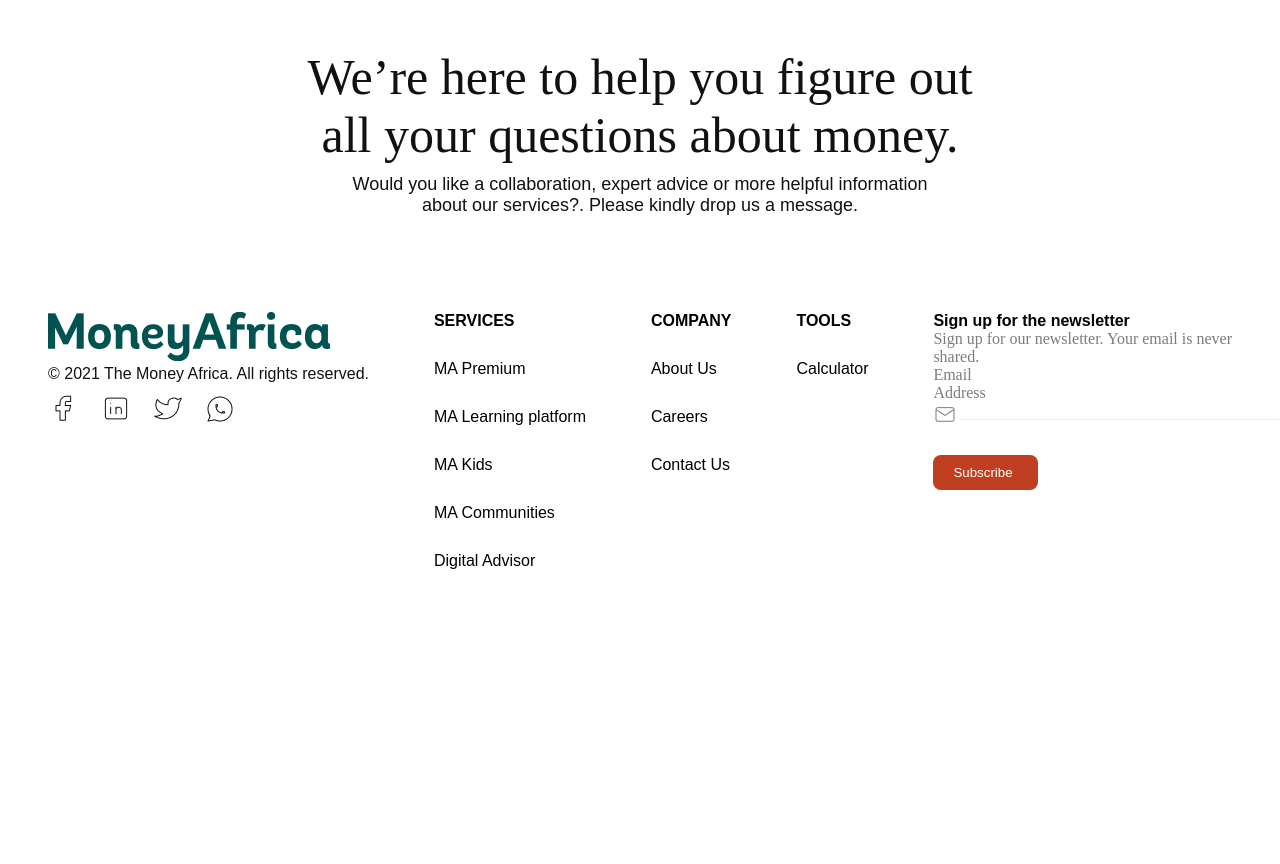
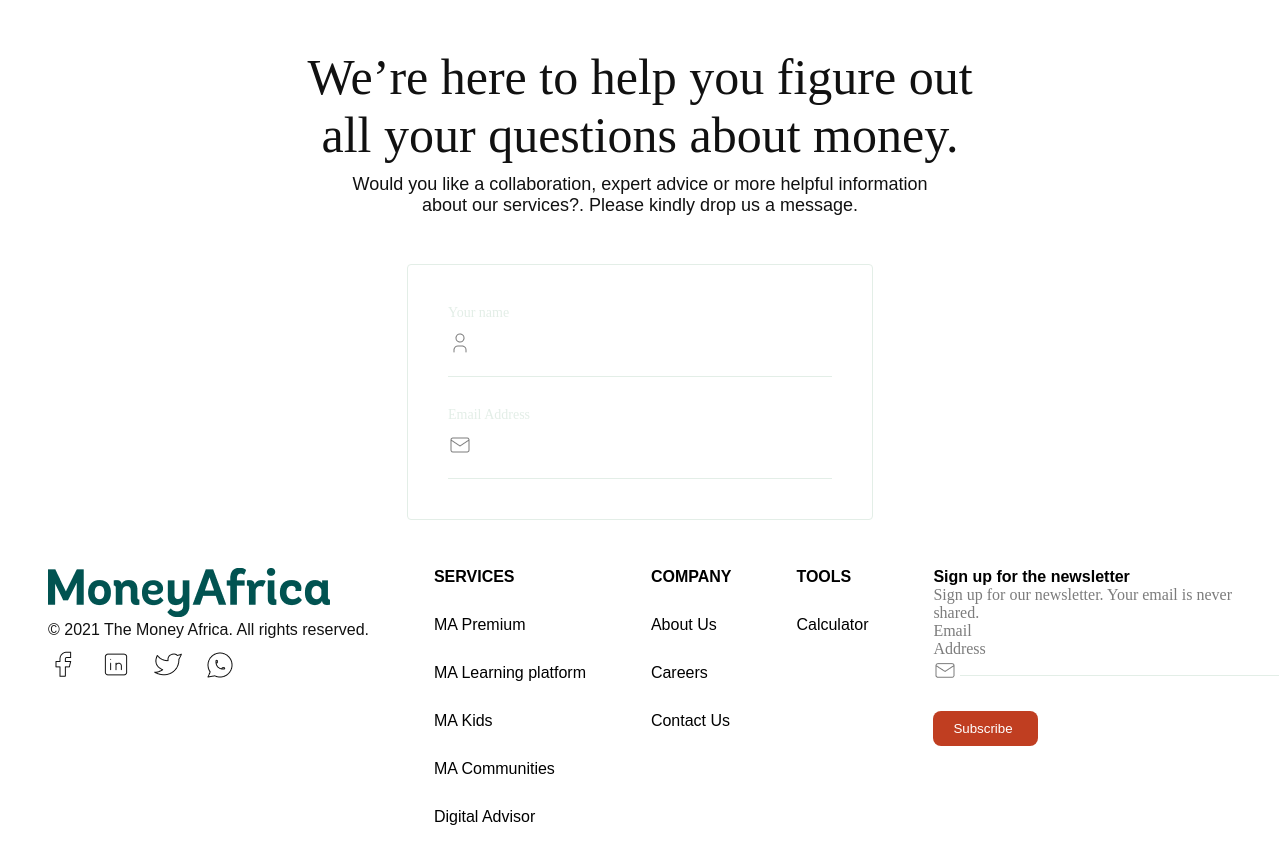
Before and after one commit to victory-nwawunze/clone-financial-website, a React (Create React App) app: page /moneyAfrica/ContactUs in a window 1280 px wide. Shown: the top 864 px of the page. Before the commit the page ends 800 px from the top, so only its background shows below. Built offline with nearby package versions, Linux system fonts and the light colour scheme.

Commit message:
Creating MoneyAfricaContactUsPageForm

```diff
--- a/src/components/MoneyAfricaContactUsPage/MoneyAfricaContactUsPage.js
+++ b/src/components/MoneyAfricaContactUsPage/MoneyAfricaContactUsPage.js
@@ -1,7 +1,8 @@
 /** @format */
 
 import React from "react";
-
+import SmallUserIcon from "../../images/SmallUserIcon.png";
+import EmailIcon from "../../images/EmailIcon.png";
 const MoneyAfricaContactUsPage = () => {
   return (
     <React.Fragment>
@@ -16,6 +17,18 @@
           <br /> about our services?. Please kindly drop us a message.
         </p>
       </div>
+      <div className="MoneyAfricaContactUsForm paddingForContactFormCard">
+        <p className="YourNameStyles">Your name</p>
+        <img src={SmallUserIcon} />
+        <div>
+          <input type="text" className="InputTextForContactForm" />
+        </div>
+        <p className="EmailStyles">Email Address</p>
+        <img src={EmailIcon} />
+        <div>
+          <input type="text" className="InputTextForContactForm" />
+        </div>
+      </div>
     </React.Fragment>
   );
 };
--- a/src/index.css
+++ b/src/index.css
@@ -268,3 +268,36 @@
   font-style: normal;
   margin-top: 10px;
 }
+.MoneyAfricaContactUsForm{
+  margin: 0 auto;
+  width: 30%;
+  border: 1px solid #E3EEE7;
+  border-radius: 4px;
+}
+.InputTextForContactForm{
+  width: 100%;
+  outline: none;
+  border-bottom: 1px solid #E3EEE7;
+  border-top: none;
+  border-left: none;
+  border-right: none;
+}
+.paddingForContactFormCard{
+  padding: 40px;
+}
+.YourNameStyles{
+  color: #E3EEE7;
+  font-weight: 400;
+  font-size: 14px;
+  font-style: normal;
+  padding-bottom: 10px;
+  /* padding-top: 10px; */
+}
+.EmailStyles{
+    color: #E3EEE7;
+  font-weight: 400;
+  font-size: 14px;
+  font-style: normal;
+  padding-bottom: 10px;
+  padding-top: 30px;
+}
```
Also changed, not shown: src/images/EmailIcon.png (added), src/images/SmallUserIcon.png (added).
